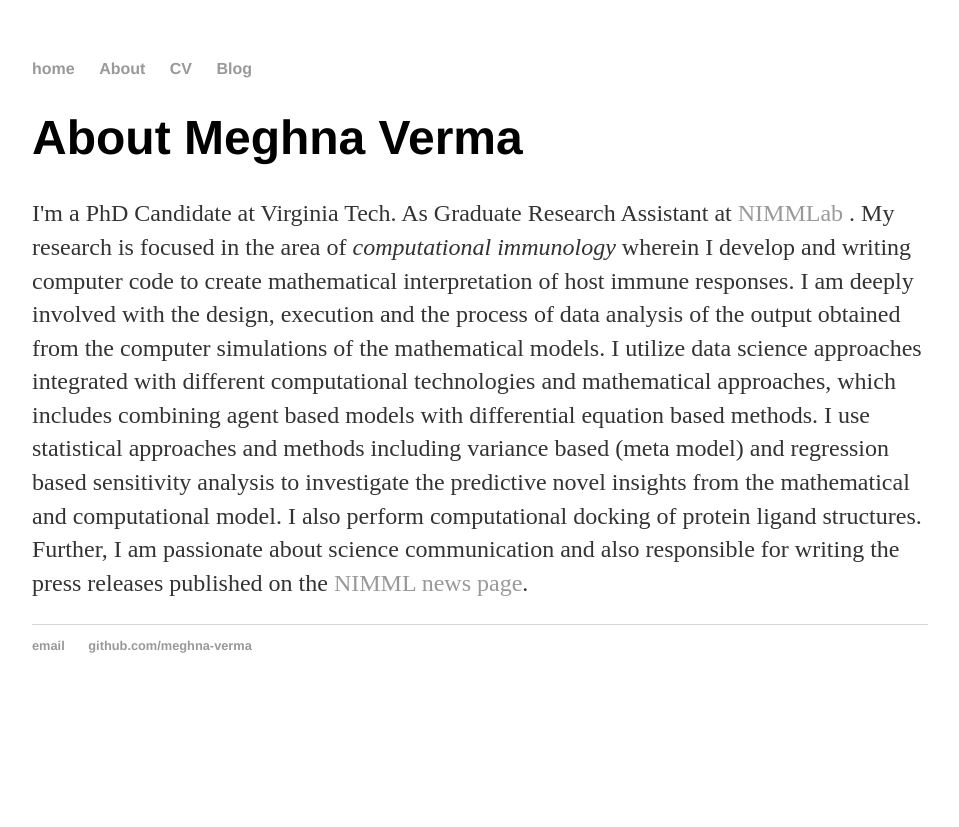
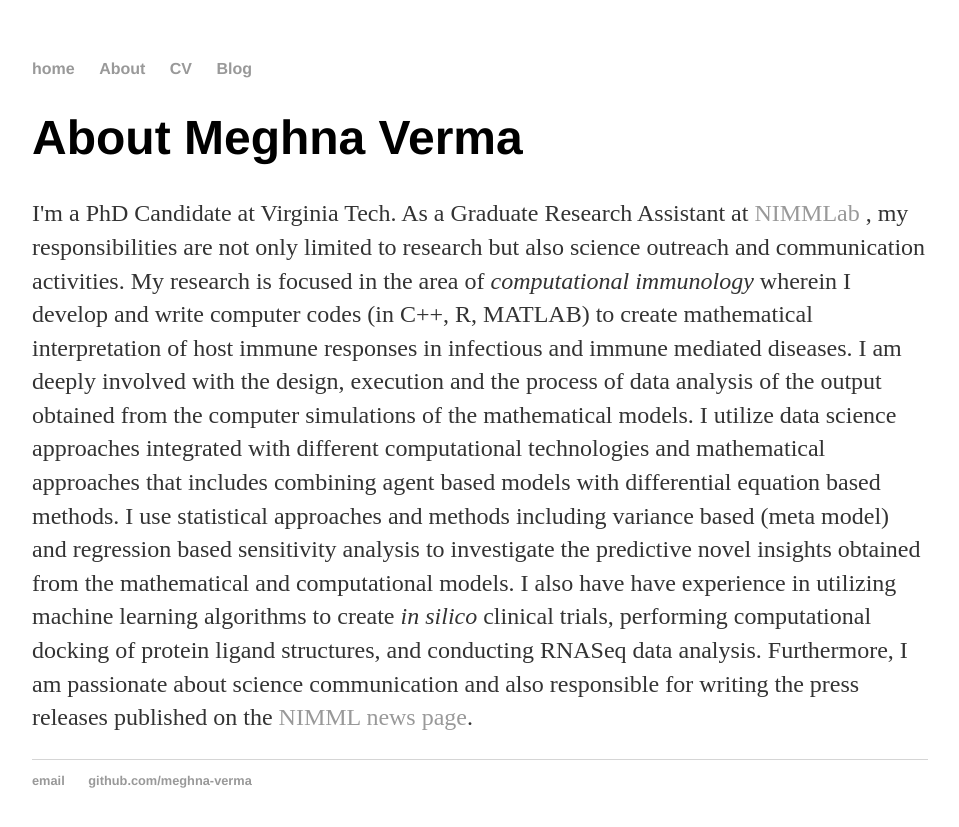
Before and after one commit to meghna-verma/meghna-verma.github.io, a Jekyll site: the page built from about/index.html, in a window 1280 px wide. Shown: the top 827 px of the page, without its empty margins (160-1119 px from the left). Built offline with Jekyll 4.4.1, drawn with Linux system fonts in a browser that asks for light colours.

Commit message:
Updated the links and description

```diff
--- a/about/index.html
+++ b/about/index.html
@@ -4,8 +4,8 @@ title: About Meghna Verma
 ---
 	<h1>{{ page.title }}</h1>
 	<div class="blurb">
-	<p>I'm a PhD Candidate at Virginia Tech. As Graduate Research Assistant at <a href="http://nimml.org"> NIMMLab </a>.
-	My research is focused in the area of <em> computational immunology </em> wherein I develop and writing computer code to create mathematical interpretation of host immune responses.
-	I am deeply involved with the design, execution and the process of data analysis of the output obtained from the computer simulations of the mathematical models. I utilize data science approaches integrated with different computational technologies and mathematical approaches, which includes combining agent based models with differential equation based methods. I use statistical approaches and methods including variance based (meta model) and regression based sensitivity analysis to investigate the predictive novel insights from the mathematical and computational model.
-	I also perform computational docking of protein ligand structures. Further, I am passionate about science communication and also responsible for writing the press releases published on the <a href="http://nimml.org/news"> NIMML news page</a>.
+	<p>I'm a PhD Candidate at Virginia Tech. As a Graduate Research Assistant at <a href="http://nimml.org"> NIMMLab </a>, my responsibilities are not only limited to research but also science outreach and communication activities.
+	My research is focused in the area of <em> computational immunology </em> wherein I develop and write computer codes (in C++, R, MATLAB) to create mathematical interpretation of host immune responses in infectious and immune mediated diseases.
+	I am deeply involved with the design, execution and the process of data analysis of the output obtained from the computer simulations of the mathematical models. I utilize data science approaches integrated with different computational technologies and mathematical approaches that includes combining agent based models with differential equation based methods. I use statistical approaches and methods including variance based (meta model) and regression based sensitivity analysis to investigate the predictive novel insights obtained from the mathematical and computational models.
+	I also have have experience in utilizing machine learning algorithms to create <em> in silico </em> clinical trials, performing computational docking of protein ligand structures, and conducting RNASeq data analysis. Furthermore, I am passionate about science communication and also responsible for writing the press releases published on the <a href="http://nimml.org/news"> NIMML news page</a>.
 </div><!-- /.blurb -->
```
